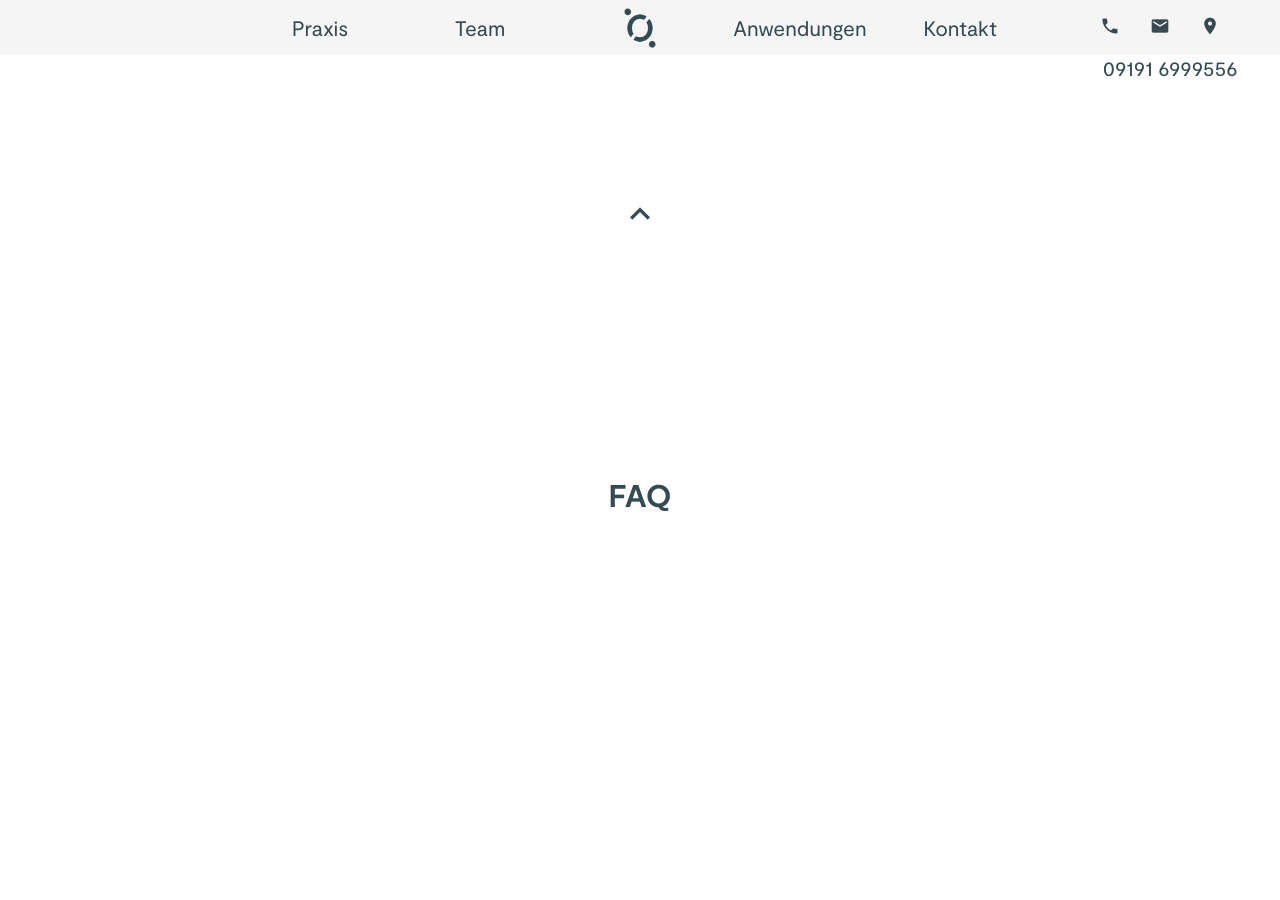
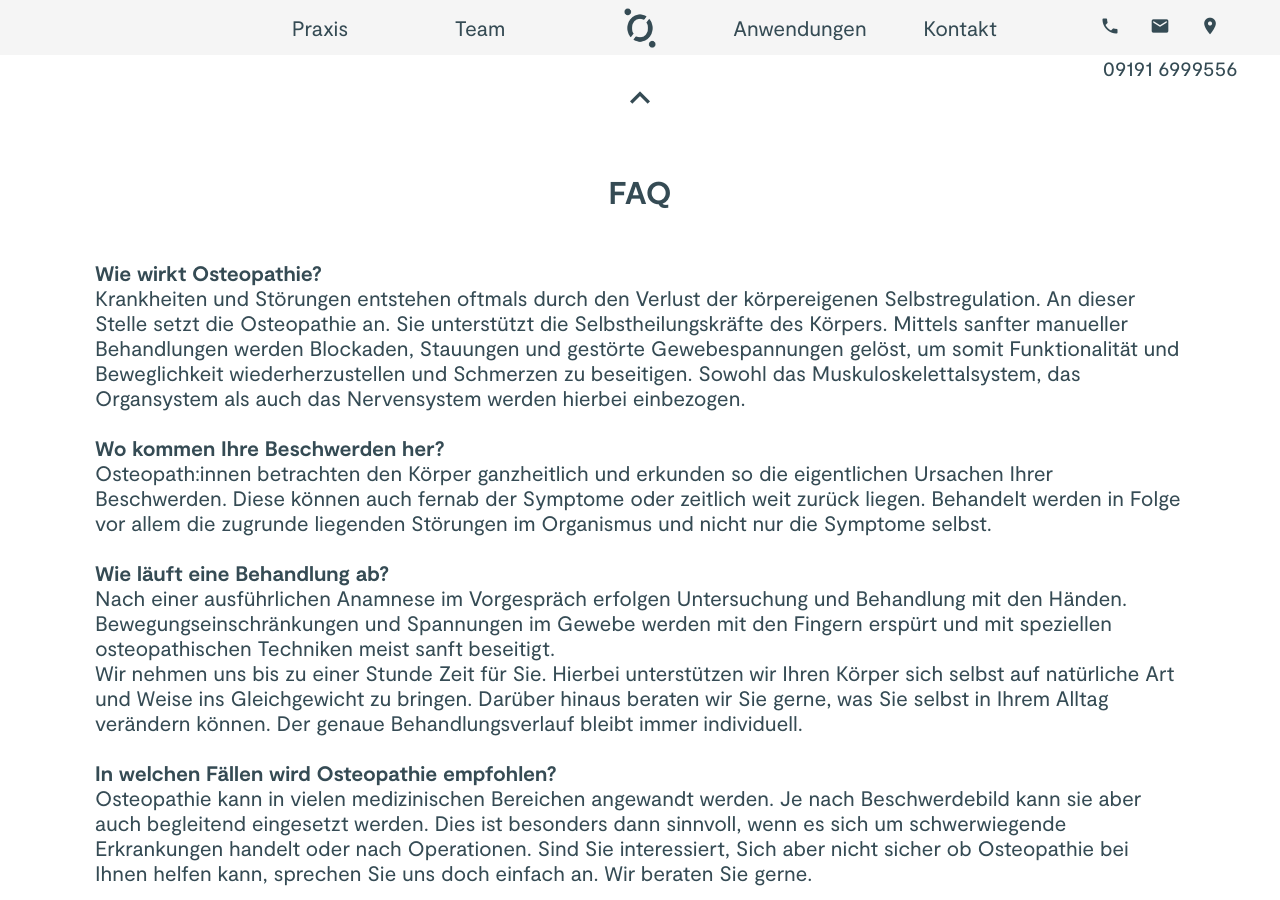
Before and after one commit to loehr-physiotherapie/loehr-physiotherapie.github.io, a Jekyll site: the page built from osteopathie.html, in a window 1280 px wide and 900 px high, scrolled down 947 px. Built offline with Jekyll 4.4.1, drawn with Linux system fonts in a browser that asks for light colours; some of the changed text lies outside the part shown.

Commit message:
Update osteopathie.html

```diff
--- a/osteopathie.html
+++ b/osteopathie.html
@@ -4,27 +4,60 @@
 permalink: /osteopathie/
 ---
 
-<section id="osteopathie" class="physiotherapie editable">
+<section id="osteopathie" class="osteopathie editable">
     <h2 style="opacity: 1;">Osteopathie</h2>
-    <div class="content">
-        <p><strong></strong></p>
-        <p>Demnächst mehr</p>
+    <div class="content" style="opacity: 1;">
+        <p>Wir freuen uns über Ihr Interesse an der Osteopathie.</p>
+        <p>Gerne stellen wir Ihnen diese Anwendung vor.</p>
+        <!--<p>&nbsp;</p>
+        <p>Es ist hilfreich, wenn Sie 10 Minuten vor Ihrem ersten Termin bei uns sind um das Organisatorische zu
+            besprechen. Zudem bitten wir sie folgendes bei Ihrem ersten Termin mitzubringen:</p>
+        <p>&nbsp;</p>
+        <p>- Ihre &auml;rztlich ausgestellte Verordnung</p>
+        <p>- ein d&uuml;nnes Handtuch oder Laken</p>
+        <p>- es empfiehlt sich bequeme Kleidung zu tragen</p>
+        <p>&nbsp;</p>-->
+        <p>Alle weiteren Informationen finden Sie hier:</p>
+        <p><strong><a href="#faq">+ FAQ</a></strong></p>
+        <p>&nbsp;</p>
+        <p>Wenn Sie Fragen haben &ndash; wir helfen Ihnen gerne:</p>
+        <p><strong><a href="/index#kontakt">+ Unser Kontakt</a></strong></p>
         <p>&nbsp;</p>
         <p>&nbsp;</p>
     </div>
-    <!--<div class="list">
-        <ul>
-            <li>Einzeltraining</li>
-            <li>Trainingsplanung</li>
-            <li>Haltungs- und Ganganalysen</li>
-            <li>Leistungsdiagnostik</li>
-        </ul>
-    </div>-->
 </section>
 
 
 <section id="faq" class="faq editable">
-    <a href="#coaching"><i class="material-icons" style="font-size:40px;">keyboard_arrow_up</i></a>
+    <a href="#osteopathie"><i class="material-icons" style="font-size:40px;">keyboard_arrow_up</i></a>
     <h2>FAQ</h2>
-    <h4>&nbsp;</h4>
+    <h4><strong>Wie wirkt Osteopathie?</strong></h4>
+    <p>Krankheiten und Störungen entstehen oftmals durch den Verlust der körpereigenen Selbstregulation. An dieser Stelle setzt die Osteopathie an. Sie unterstützt die Selbstheilungskräfte des Körpers. Mittels sanfter manueller Behandlungen werden Blockaden, Stauungen und gestörte Gewebespannungen gelöst, um somit Funktionalität und Beweglichkeit wiederherzustellen und Schmerzen zu beseitigen. Sowohl das Muskuloskelettalsystem, das Organsystem als auch das Nervensystem werden hierbei einbezogen.</p>
+    <p>&nbsp;</p>
+    <h4><strong>Wo kommen Ihre Beschwerden her?</strong></h4>
+    <p>Osteopath:innen betrachten den Körper ganzheitlich und erkunden so die eigentlichen Ursachen Ihrer Beschwerden. Diese können auch fernab der Symptome oder zeitlich weit zurück liegen. Behandelt werden in Folge vor allem die zugrunde liegenden Störungen im Organismus und nicht nur die Symptome selbst.</p>
+    <p>&nbsp;</p>
+    <h4><strong> Wie läuft eine Behandlung ab?</strong></h4>
+    <p>Nach einer ausführlichen Anamnese im Vorgespräch erfolgen Untersuchung und Behandlung mit den Händen. Bewegungseinschränkungen und Spannungen im Gewebe werden mit den Fingern erspürt und mit speziellen osteopathischen Techniken meist sanft beseitigt. <br />
+	Wir nehmen uns bis zu einer Stunde Zeit für Sie. Hierbei unterstützen wir Ihren Körper sich selbst auf natürliche Art und Weise ins Gleichgewicht zu bringen. Darüber hinaus beraten wir Sie gerne, was Sie selbst in Ihrem Alltag verändern können. Der genaue Behandlungsverlauf bleibt immer individuell.</p>
+    <p>&nbsp;</p>
+    <h4><strong>In welchen Fällen wird Osteopathie empfohlen?</strong></h4>
+    <p>Osteopathie kann in vielen medizinischen Bereichen angewandt werden. Je nach Beschwerdebild kann sie aber auch begleitend eingesetzt werden. Dies ist besonders dann sinnvoll, wenn es sich um schwerwiegende Erkrankungen handelt oder nach Operationen. Sind Sie interessiert, Sich aber nicht sicher ob Osteopathie bei Ihnen helfen kann, sprechen Sie uns doch einfach an. Wir beraten Sie gerne.</p>
+    <p>&nbsp;</p>
+    <h4><strong>Was kostet eine Behandlung?</strong></h4>
+    <p>Osteopathie ist eine Privatleistung. Sie wird jedoch von den meisten gesetzlichen Kassen unterstützt sowie für Privatversicherte und Beihilfeberechtigte meist erstattet. Erfragen Sie Genaueres gerne bei ihrer Versicherung.
+	<br />
+	Die Abrechnung erfolgt gemäß der Gebührenverordnung für Heilpraktiker. Das Honorar einer Behandlung beträgt 90€.</p>
+    <p>&nbsp;</p>
+    <p><strong>Wie ist der Ablauf in unserer Praxis?</strong></p>
+    <p>Zur Besprechung des Organisatorischen ist es hilfreich, wenn Sie 10 Minuten vor Ihrem ersten Termin bei uns sind. Zudem bitten wir Sie, Folgendes mitzubringen: <br />
+	Vorbefunde/ Arztberichte (falls vorhanden), Laken oder Handtuch für die Liege.
+	</p>
+    <br />
+	<p>Für eine Terminvereinbarung oder weitere Informationen melden Sie sich gerne unter <strong>09191 / 6999558</strong> oder wenden Sie sich per Mail an termine@loehr-physiotherapie.de.<br/>
+	Sie können uns auch eine Nachricht auf dem Anrufbeantworter hinterlassen. Wir rufen Sie zeitnah zurück.</p>
+	<br />
+	<p>Wir freuen uns auf Sie!</p>
+	<br />
+	<p>Corina Dertinger (Osteopathin B.Sc.)</p>
 </section>
```
